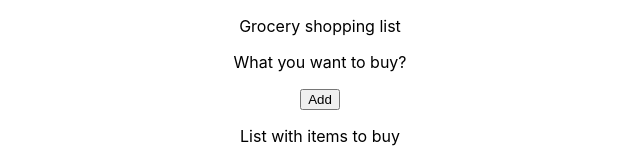
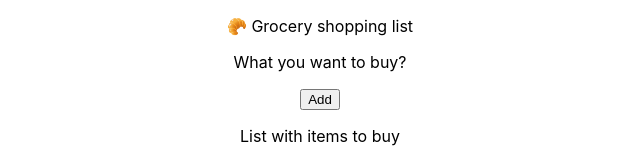
Before and after one commit to vbldra/shopping-list-front, a React (Create React App) app: page / in a window 1280 px wide. Shown: the top 160 px of the page, without its empty margins (320-960 px from the left). Built offline with nearby package versions, Linux system fonts and the light colour scheme.

Commit message:
readme.md

```diff
--- a/src/components/Header.js
+++ b/src/components/Header.js
@@ -5,7 +5,7 @@ import './Header.scss'
 function Header() {
     return (
       <div className="Header">
-        <p>Grocery shopping list</p>
+        <p>🥐 Grocery shopping list</p>
       </div>
     );
   }
```
Also changed, not shown: 1 other file (tests, documents, lock files or other folders).
